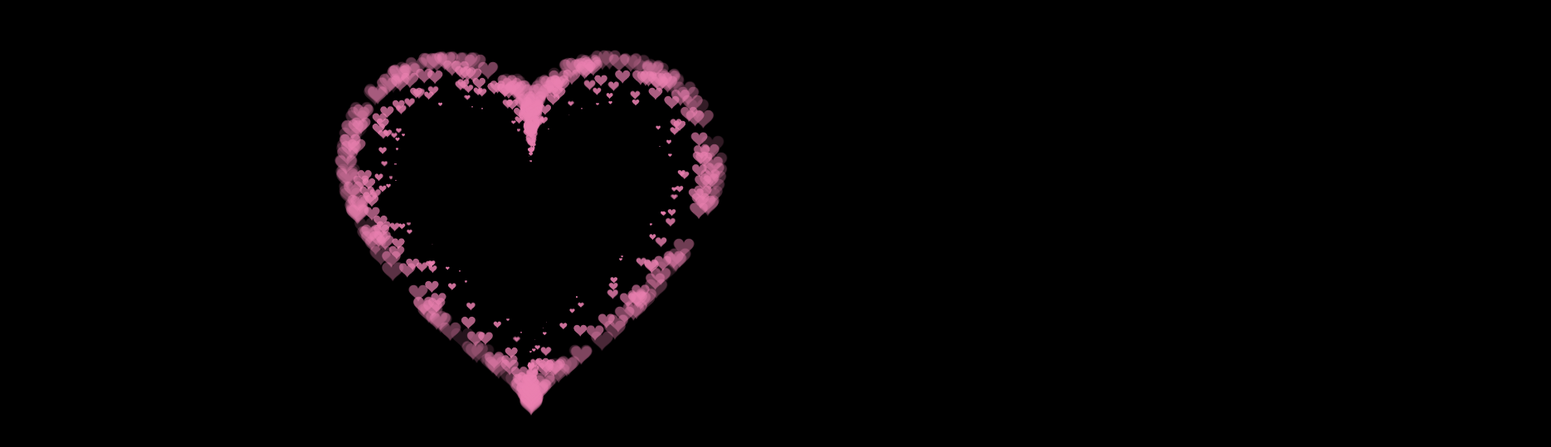
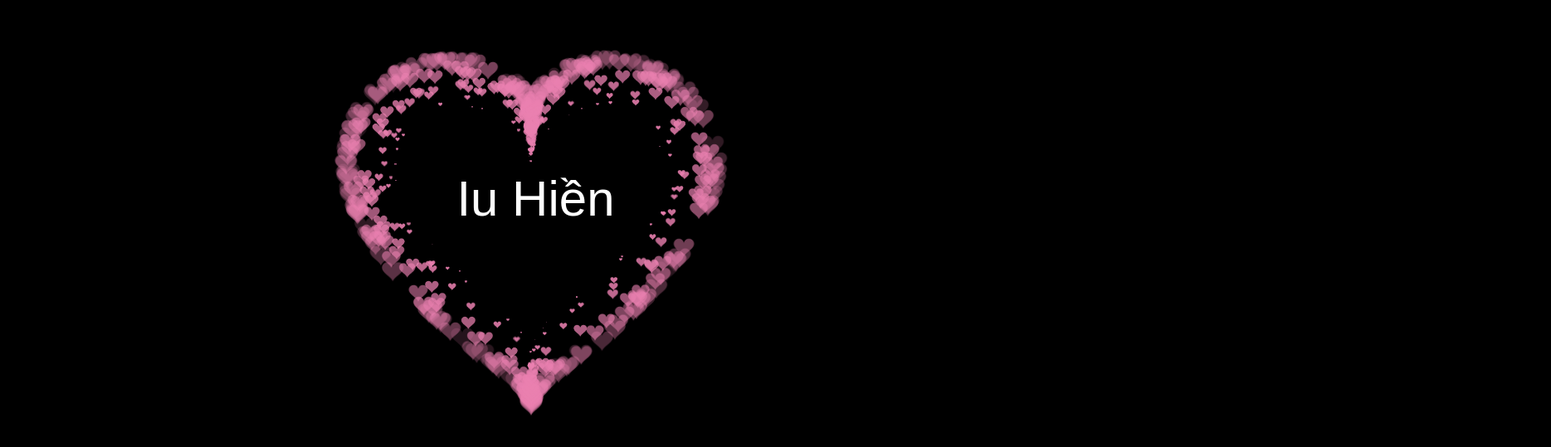
Before and after one commit to XuanDevIT/dating, a plain HTML site: page index.html in a window 1280 px wide. Shown: the part 123-662 px from the top of the page at 83% size, 1869 px wide, since content can reach past the window. Drawn offline with Linux system fonts and the light colour scheme; a web font is replaced by a local one.

Commit message:
xuan comit hien

```diff
--- a/index.html
+++ b/index.html
@@ -30,8 +30,8 @@
             z-index: 99;
             font-size: 60px;
             color: #fff;
-            top: 45%;
-            left: 46%;
+            top: 41%;
+            left: 43%;
             font-family: "Sofia", sans-serif;
 
         }
@@ -66,7 +66,7 @@
 
 <BODY>
     <canvas id="pinkboard"></canvas>
-    <div class="nameCenter"></div>
+    <div class="nameCenter">Iu Hiền</div>
     <script>
         /*
        * Settings
```
